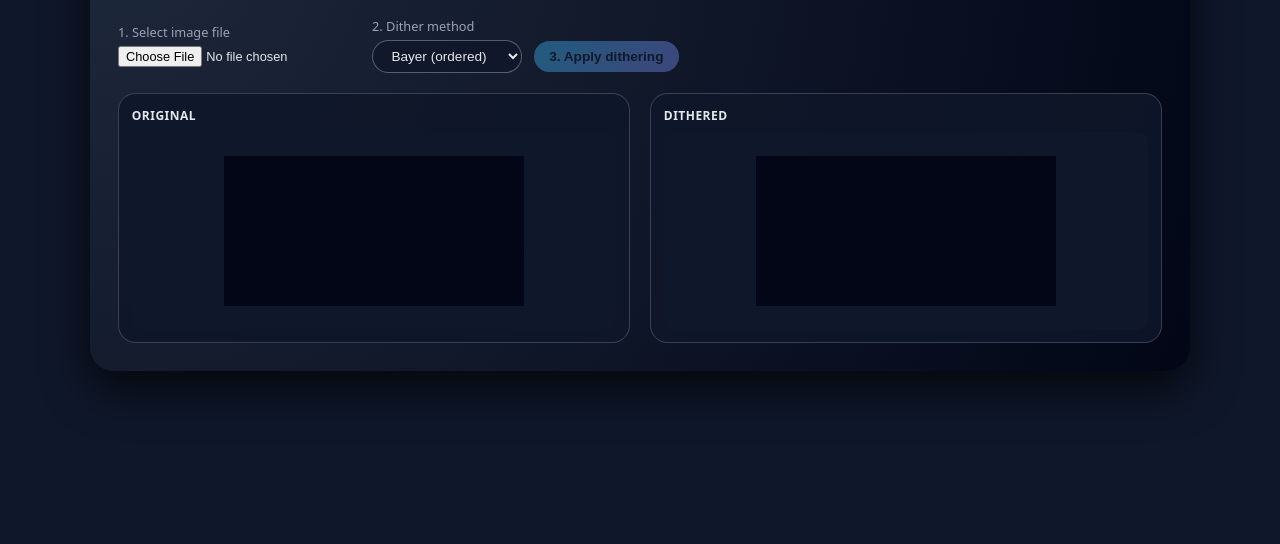
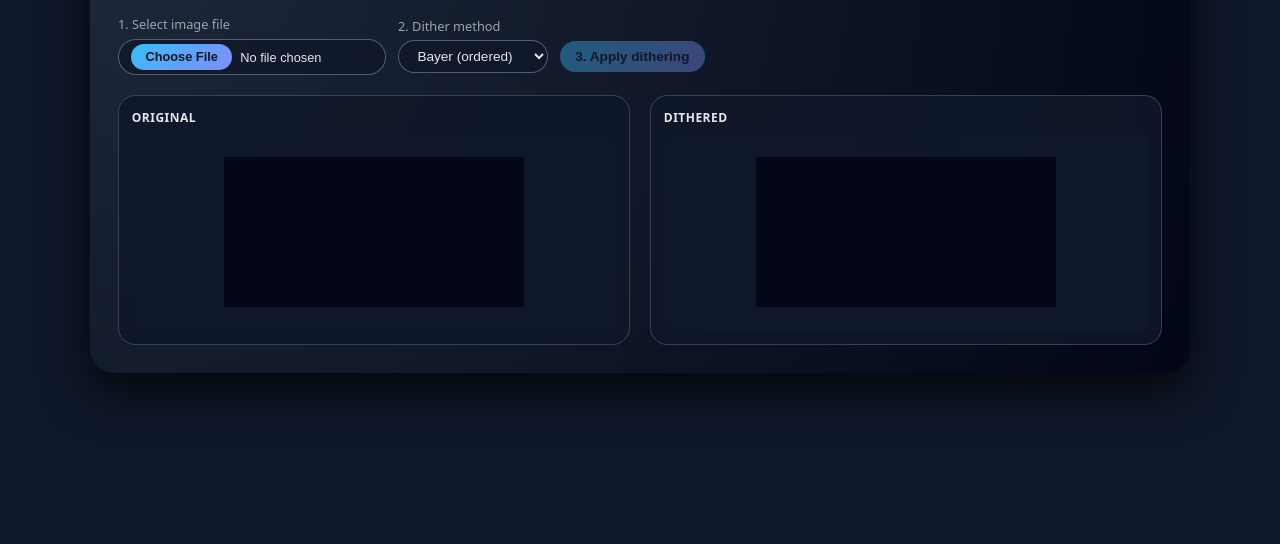
Before and after one commit to RongLiu-Leo/dither, a plain HTML site: page index.html in a window 1280 px wide. Shown: the part 256-800 px from the top of the page. Drawn offline with Linux system fonts and the light colour scheme.

Commit message:
Update style.css

```diff
--- a/style.css
+++ b/style.css
@@ -64,7 +64,47 @@ body {
 input[type="file"] {
   font-size: 0.8rem;
   color: #e5e7eb;
+  border-radius: 999px;
+  border: 1px solid rgba(148, 163, 184, 0.5);
+  background: rgba(15, 23, 42, 0.8);
+  padding: 0.25rem 0.75rem;
+  cursor: pointer;
 }
+
+/* Modern browsers */
+input[type="file"]::file-selector-button {
+  border: none;
+  border-radius: 999px;
+  padding: 0.35rem 0.9rem;
+  margin-right: 0.5rem;
+  background: linear-gradient(135deg, #38bdf8, #818cf8);
+  color: #0f172a;
+  font-weight: 600;
+  font-size: 0.8rem;
+  cursor: pointer;
+  transition: filter 0.15s ease, transform 0.08s ease;
+}
+
+/* WebKit (Safari/old Chrome) */
+input[type="file"]::-webkit-file-upload-button {
+  border: none;
+  border-radius: 999px;
+  padding: 0.35rem 0.9rem;
+  margin-right: 0.5rem;
+  background: linear-gradient(135deg, #38bdf8, #818cf8);
+  color: #0f172a;
+  font-weight: 600;
+  font-size: 0.8rem;
+  cursor: pointer;
+  transition: filter 0.15s ease, transform 0.08s ease;
+}
+
+input[type="file"]::file-selector-button:hover,
+input[type="file"]::-webkit-file-upload-button:hover {
+  filter: brightness(1.05);
+  transform: translateY(-1px);
+}
+
 
 select, button {
   border-radius: 999px;
```
